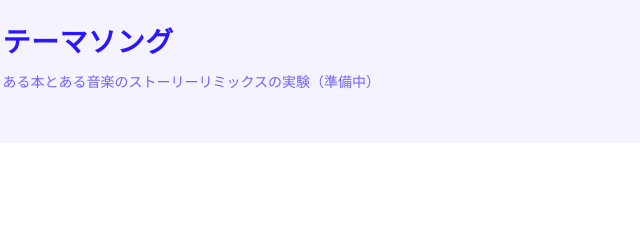
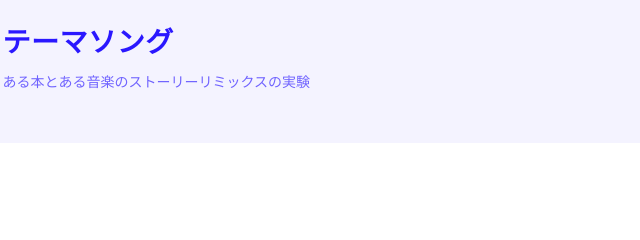
Before and after one commit to misakibooks/misakibooks, a plain HTML site: page contents.html in a window 1280 px wide. Shown: the part 298-538 px from the top of the page, 440-1080 px from the left. Drawn offline with Linux system fonts and the light colour scheme.

Commit message:
Update contents.html

```diff
--- a/contents.html
+++ b/contents.html
@@ -165,7 +165,7 @@
         <p class="card-label">Theme Song</p>
         <div class="card-body">
           <h2 class="card-title">テーマソング</h2>
-          <p class="card-desc">ある本とある音楽のストーリーリミックスの実験（準備中）</p>
+          <p class="card-desc">ある本とある音楽のストーリーリミックスの実験</p>
         </div>
       </div>
 
```
